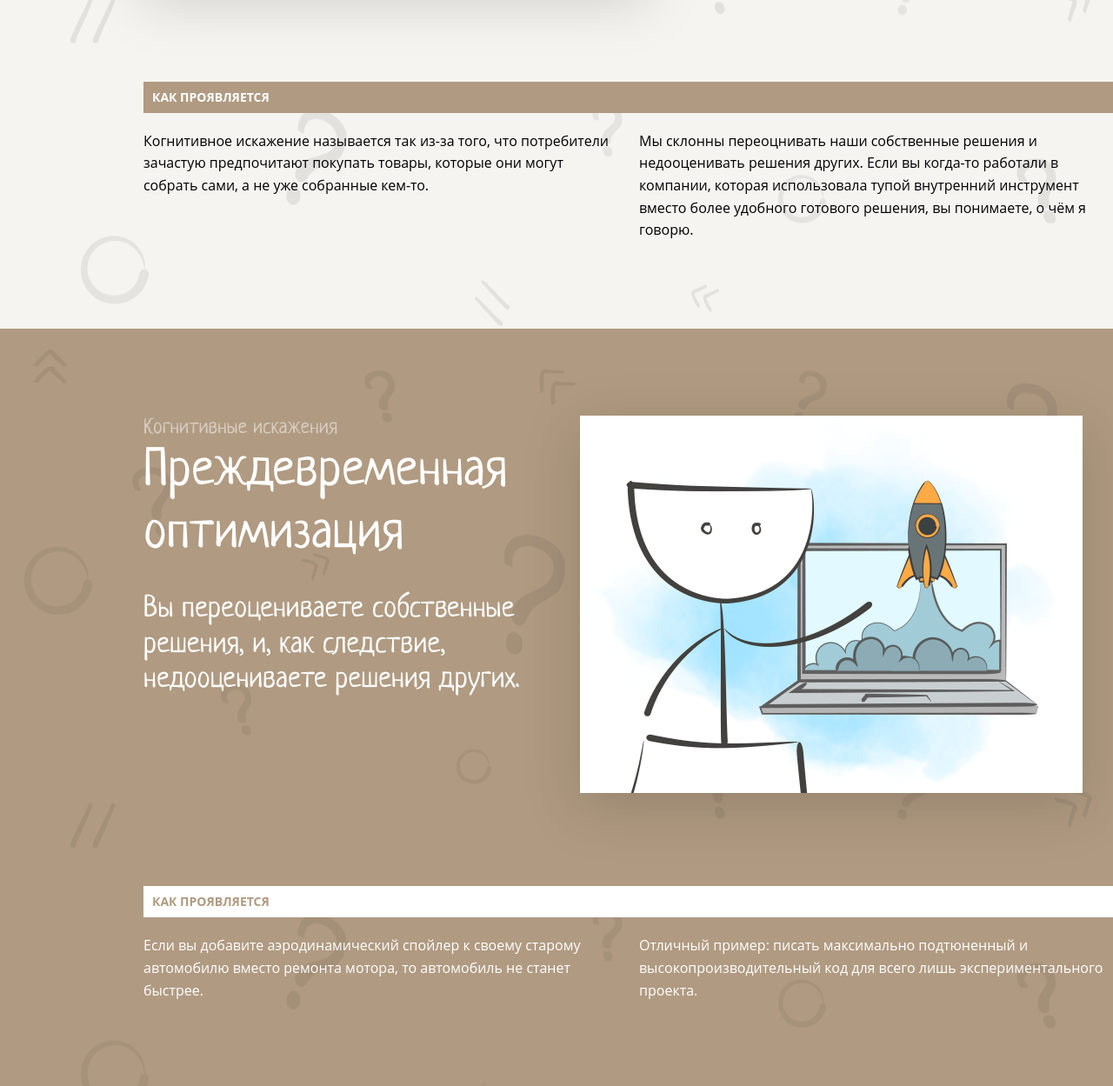
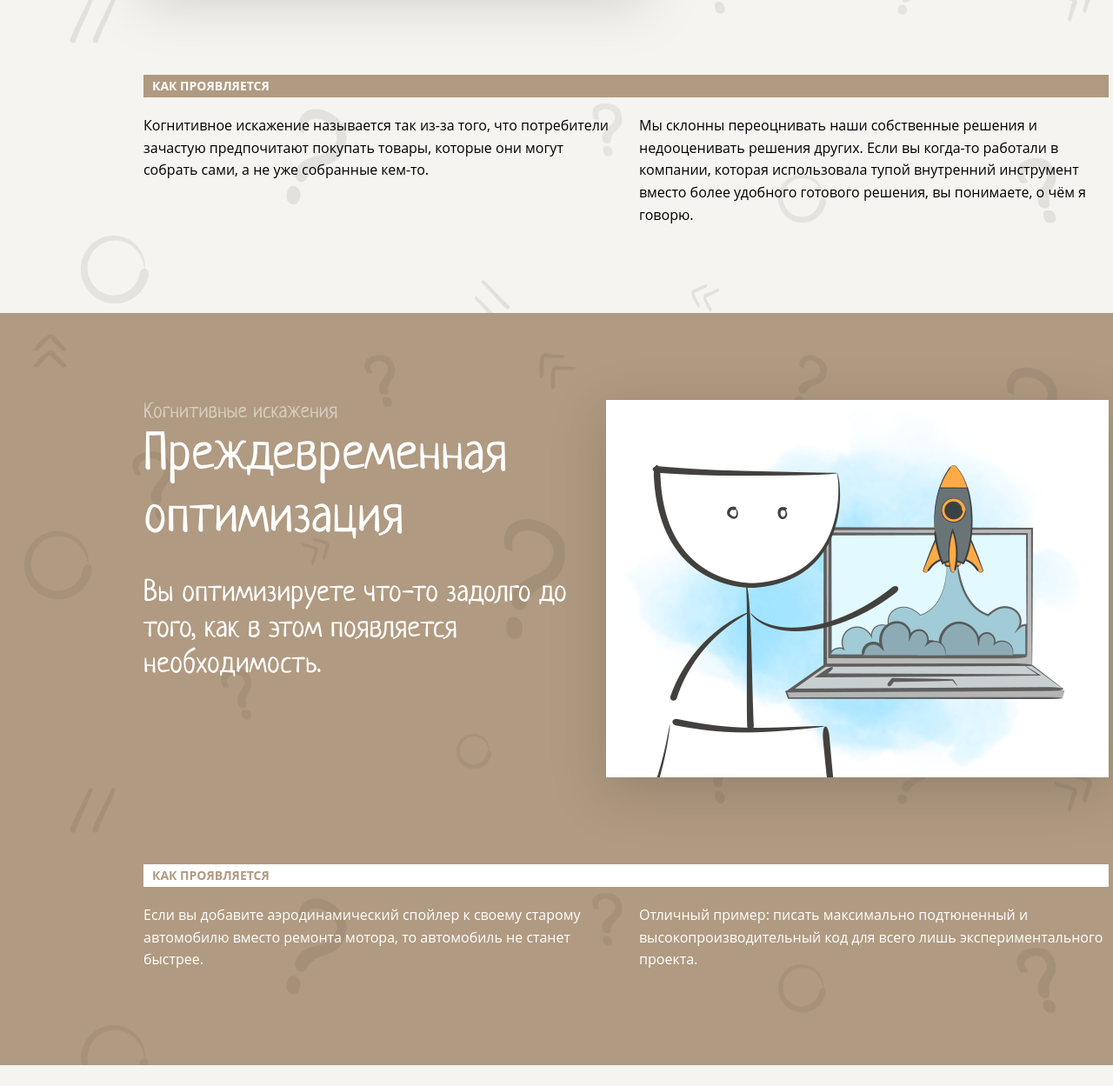
Before and after one commit to annkainova/layout-designer-project-58, a website: page src/index.html in a window 1280 px wide. Shown: the part 3267-4516 px from the top of the page at 87% size. Drawn offline with Linux system fonts and the light colour scheme; files whose address does not match are found by name.

Commit message:
make correction 2 check

```diff
--- a/src/index.html
+++ b/src/index.html
@@ -109,7 +109,7 @@
       <section id="ikea-effect" class="description-light">
          <div class="container">
             <div class="block-description">
-               <div class="block-description-image"> <img src="../images/1.png" alt=""></div>
+               <div> <img class="block-description-image" src="../images/1.png" alt=""></div>
                <div>
                   <p class="upheader">Когнитивные искажения</p>
                   <h2 class="title">
@@ -139,19 +139,18 @@
       </section>
 
       <!-- 5 секция Преждевременная оптимицаия  темный блок-->
-      <section id="premature-optimization" class=" description-dark">
+      <section id="premature-optimization" class="description-dark">
          <div class="container">
-            <div class="block-description">
+            <div class="block-description ">
                <div>
                   <p class="upheader upheader-light">Когнитивные искажения</p>
                   <h2 class="title-white">
                      Преждевременная оптимизация
                   </h2>
-                  <h3 class="subtitle subtitle-white">Вы переоцениваете собственные решения, и, как следствие,
-                     недооцениваете решения
-                     других.</h3>
+                  <h3 class="subtitle subtitle-white">Вы оптимизируете что-то задолго до того, как в этом появляется
+                     необходимость.</h3>
                </div>
-               <div class="block-description-image"> <img src="../images/2.png" alt=""></div>
+               <div> <img class="block-description-image" src="../images/2.png" alt=""></div>
 
             </div>
 
@@ -170,7 +169,7 @@
       <section id="distortion-of-novelty" class=" description-light">
          <div class="container">
             <div class="block-description">
-               <div class="block-description-image"> <img src="../images/3.png" alt=""></div>
+               <div> <img class="block-description-image" src="../images/3.png" alt=""></div>
                <div>
                   <p class="upheader">Когнитивные искажения</p>
                   <h2 class="title">
@@ -205,7 +204,7 @@
                   <h3 class="subtitle subtitle-white">Вы гонитесь за немедленной маленькой выгодой и игнорируете более
                      крупную, недоступную сейчас, но доступную в будущем.</h3>
                </div>
-               <div class="block-description-image"> <img src="../images/4.png" alt=""></div>
+               <div> <img class="block-description-image" src="../images/4.png" alt=""></div>
 
             </div>
 
@@ -229,7 +228,7 @@
       <section id="errors-in-planning" class=" description-light">
          <div class="container">
             <div class="block-description">
-               <div class="block-description-image"> <img src="../images/5.png" alt=""></div>
+               <div> <img class="block-description-image" src="../images/5.png" alt=""></div>
                <div>
                   <p class="upheader">Когнитивные искажения</p>
                   <h2 class="title">
--- a/src/styles/style.css
+++ b/src/styles/style.css
@@ -305,7 +305,7 @@ a.ver {
 
 .menu-text {
    color: var(--dark);
-   margin: 16px 0 0 0;
+   margin: 12px 0 0 0;
 }
 
 /*4 секция Эффект Икеи*/
@@ -337,9 +337,13 @@ a.ver {
    justify-content: space-between;
 }
 
+.block-description div:first-child {
+   margin-right: 30px;
+}
+
 .block-description-image {
    filter: drop-shadow(0px 16px 32px rgba(0, 0, 0, 0.15));
-   margin-right: 30px;
+   vertical-align: middle;
 }
 
 .upheader {
@@ -361,6 +365,8 @@ a.ver {
 .title-description {
    width: 100%;
    height: 26px;
+   box-sizing: border-box;
+
    background-color: var(--brown);
 
    font-weight: 700;
@@ -370,7 +376,7 @@ a.ver {
 
    margin-top: 100px;
    margin-bottom: 20px;
-   padding: 5px 0 5px 10px;
+   padding-left: 10px;
 }
 
 .text-description {
@@ -418,6 +424,8 @@ a.ver {
 .title-description-white {
    width: 100%;
    height: 26px;
+   box-sizing: border-box;
+
    background-color: var(--whithe);
 
    font-weight: 700;
@@ -427,7 +435,7 @@ a.ver {
 
    margin-top: 100px;
    margin-bottom: 20px;
-   padding: 5px 0 5px 10px;
+   padding-left: 10px;
 }
 
 .column-white {
```
